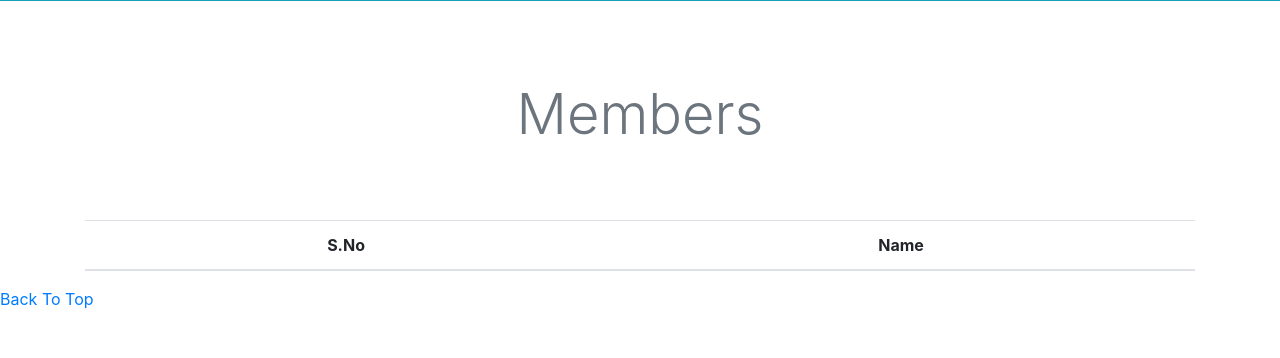
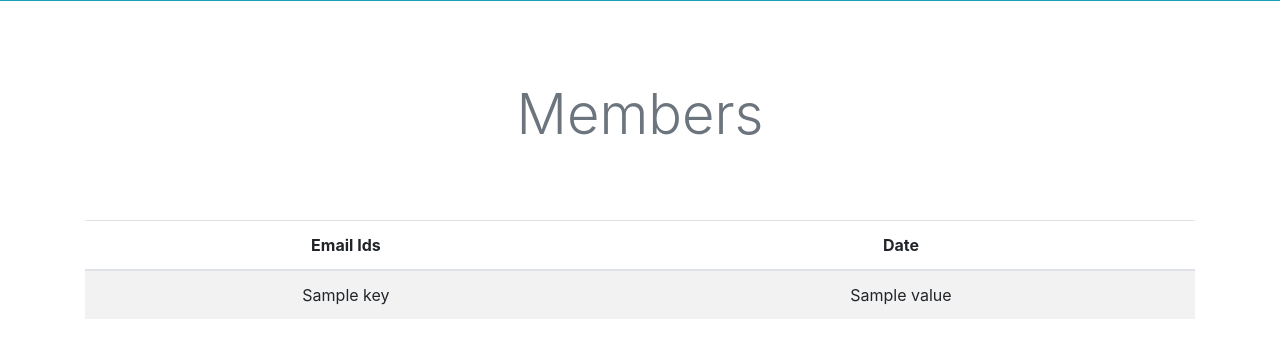
Before and after one commit to naman99lalit/Internship_Work, a Flask app: template templates/data1.html in a window 1280 px wide. Shown: the part 296-654 px from the top of the page. Run offline with Flask 2, Linux system fonts and the light colour scheme; the template is opened without the code that fills it: most values are stand-ins (such as "Sample title", 1, 10 or a date in 2020); lists and menus that the app fills with data are empty; some libraries are stand-ins or nearby versions.

Commit message:
Modification 3

```diff
--- a/app.py
+++ b/app.py
@@ -1,10 +1,13 @@
 from flask import Flask,render_template, redirect, url_for, request, make_response,flash
+import datetime
 app = Flask(__name__)
 app.secret_key = 'some_secret'
 
-global value
+now = datetime.datetime.now()
+global value,time1
 value = 0
-array = []
+time1 = 0
+array = { }
 logins = {
     'naman':'naman.lalit@marketmedium.com',
     'Abhishek Verma': 'abhishek.verma@marketmedium.com',
@@ -24,7 +27,7 @@ def details():
 
 @app.route("/data", methods = ['POST','GET'])
 def data():
-    return render_template("data1.html",len = len(array), array=array)
+    return render_template("data1.html", array=array)
 
 @app.route("/index",methods= ['POST','GET'])
 def index():
@@ -45,10 +48,10 @@ def error(value):
     if request.method=='POST':
         if request.form['submit']=="http://marketmeddium.com/certification":
             print(value)
-            print(array)
             if(value not in array):
-                array.append(value)
-            print(array)
+                time1 = now.strftime("%Y-%m-%d")
+                print(time1)
+                array[value]=time1
     return render_template("error.html")
 if __name__=='__main__':
 	app.run(debug = True)
--- a/templates/data1.html
+++ b/templates/data1.html
@@ -21,21 +21,17 @@
         <table class="table table-striped">
   <thead align = "center">
     <tr>
-      <th scope="col" >S.No</th>
-      <th scope="col">Name</th>
+      <th scope="col">Email Ids</th>
+      <th scope="col">Date</th>
     </tr>
   </thead>
   <tbody>
-    {% for i in range(0,len) %}
-       <tr>
-       <td align = "center">{{ i+1 }}</td>
-       <td align = center>{{ array[i] }}</td>
-     </tr>
+    {% for key,value in array.items() %}
+    <tr>
+      <td align = center>{{ key }}</td>
+      <td align = center>{{value}}</td>
+    </tr>
     {% endfor %}
-    <!--<tr>
-      <th scope="row">1</th>
-      <td>Mark</td>
-    </tr>-->
   </tbody>
 </table>
       </div>
@@ -47,6 +43,5 @@
       $('[data-toggle="tooltip"]').tooltip()
       })
     </script>
-    <a href="#home" target="_top">Back To Top</a>
   </body>
 </html>
--- a/templates/login.html
+++ b/templates/login.html
@@ -18,7 +18,8 @@
 .login-box{
 	width: 320px;
 	height: 420px;
-	background: #D3D3D3;
+	background: #DCDCDC;
+	border-radius:5px;
 	color: #fff;
 	top: 50%;
 	left: 50%;
@@ -106,7 +107,7 @@ h1{
             <p style="color: #1c8adb">Name</p>
             <input type="text" name="Name" placeholder="Enter your name">
             <p style="color: #1c8adb">Email</p>
-            <input type="email" name="Email" placeholder="Enter email ( company )">
+            <input type="email" name="Email" placeholder="Enter your email ( company )">
             <input type="submit" name="submit" value="Enter">
             </form>
         </div>
```
Also changed, not shown: templates/index.html (+20 -20 lines), templates/test.html (added, +7 -0 lines).
